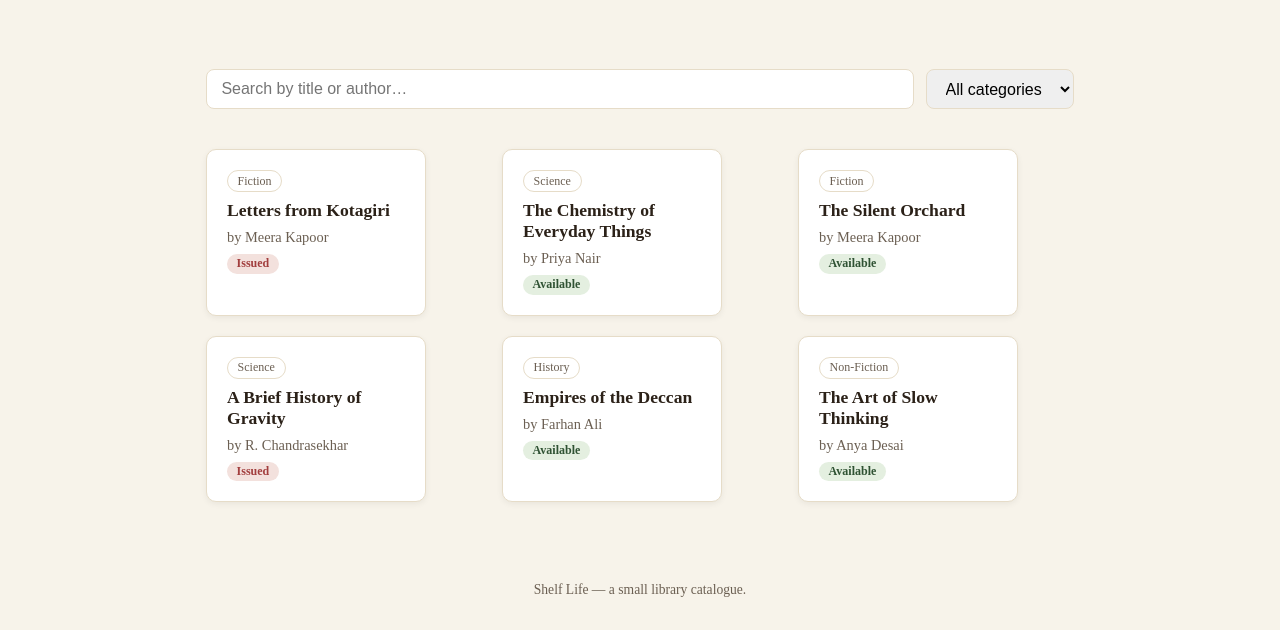
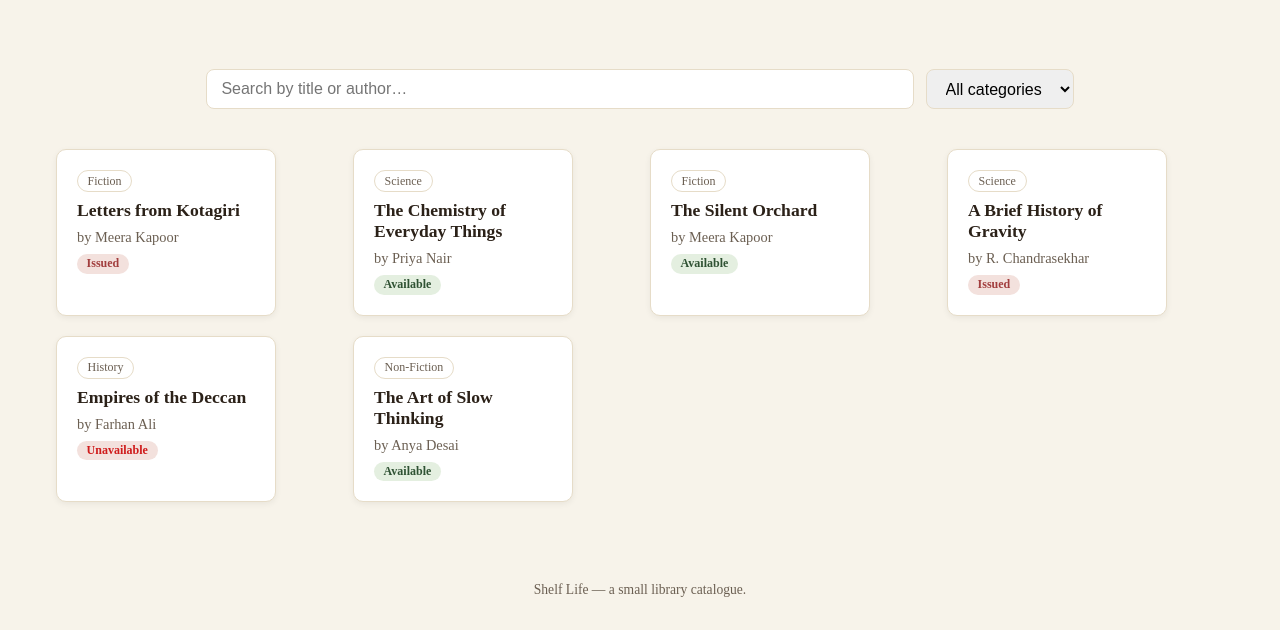
Before and after one commit to Utkarsh-1771/Library-and-Digital-Resource-Management-System, a plain HTML site: page home.html in a window 1280 px wide. Shown: the part 184-814 px from the top of the page. Drawn offline with Linux system fonts and the light colour scheme.

Commit message:
minor changes

```diff
--- a/home.html
+++ b/home.html
@@ -57,7 +57,7 @@
                 <span class="card-category">History</span>
                 <h2 class="card-title">Empires of the Deccan</h2>
                 <p class="card-author">by Farhan Ali</p>
-                <span class="card-status status-available">Available</span>
+                <span class="card-status status-unavailable">Unavailable</span>
             </div>
             <div class="card">
                 <span class="card-category">Non-Fiction</span>
--- a/home_style.css
+++ b/home_style.css
@@ -79,13 +79,18 @@ body {
     color: #2F5233;
 }
 
+.status-unavailable {
+    background: #F3E1DD;
+    color: #cf1b1b;
+}
+
 .status-issued {
     background: #F3E1DD;
     color: #A23E3E;
 }
 
 .container {
-    max-width: 900px;
+    max-width: 1200px;
     margin: 40px auto 0;
     display: grid;
     grid-template-columns: repeat(auto-fill, minmax(220px, 1fr));
```
